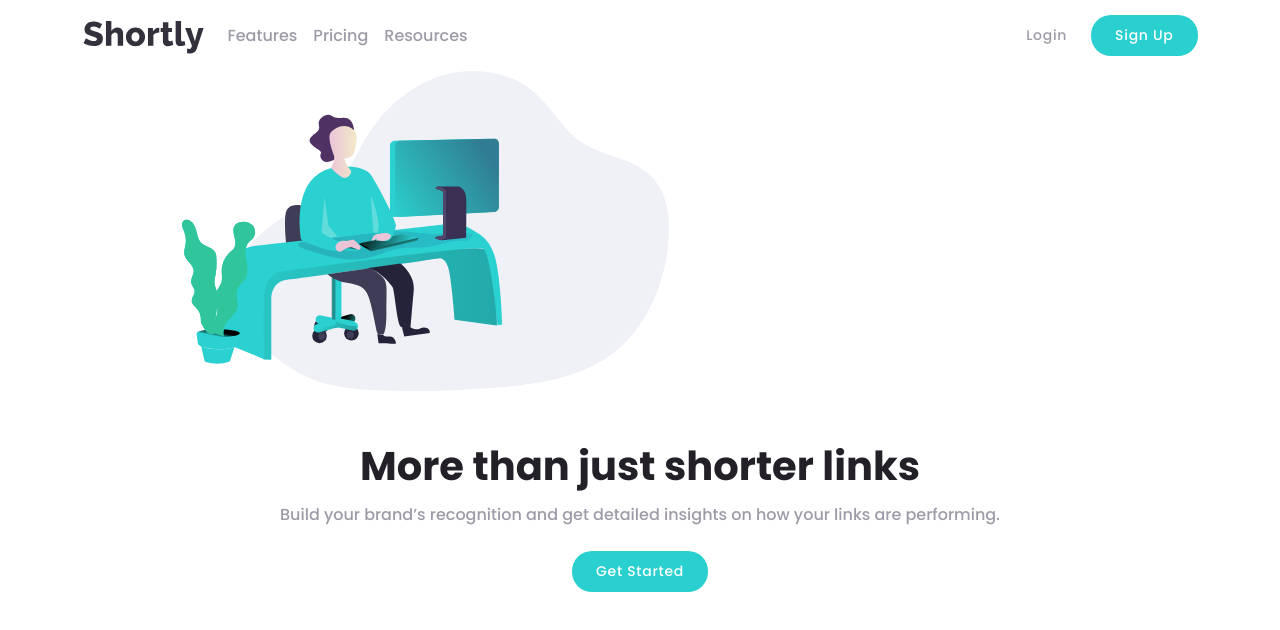
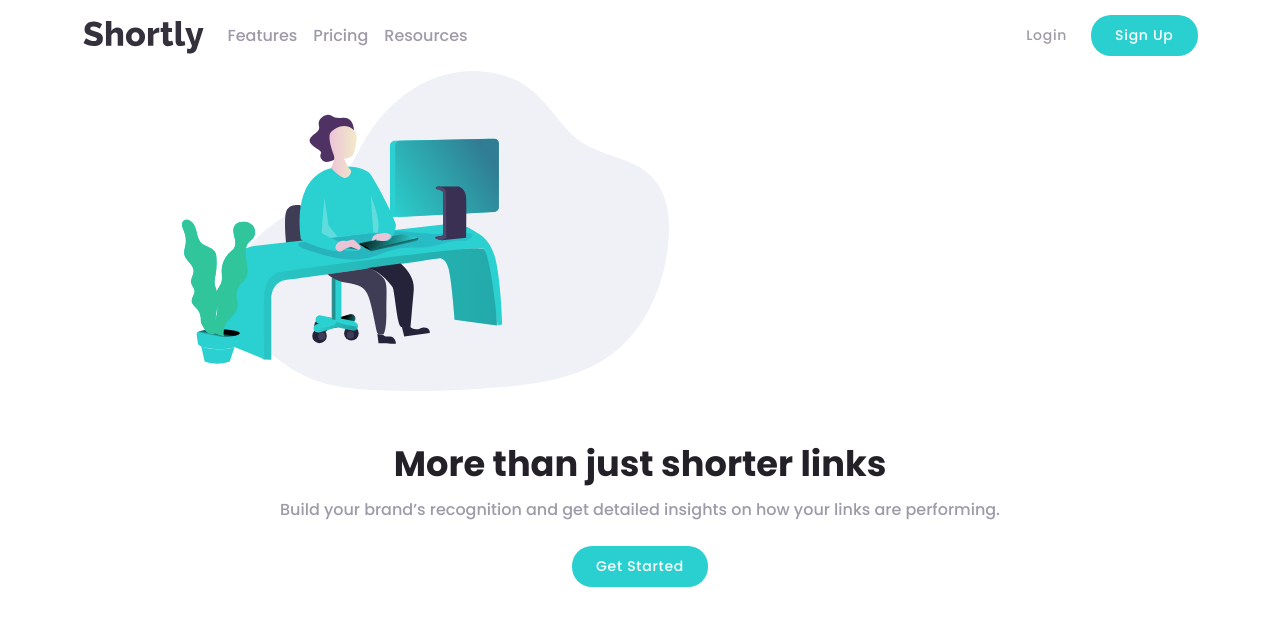
Before and after one commit to OlehTovkaniuk/url-short-fm, a React (Create React App) app: page / in a window 1280 px wide. Shown: the top 630 px of the page. Built offline with nearby package versions, Linux system fonts and the light colour scheme.

Commit message:
reduced showcase heading size

```diff
--- a/src/components/home/Showcase.jsx
+++ b/src/components/home/Showcase.jsx
@@ -25,7 +25,7 @@ const WrapperContent = styled.div`
 `;
 
 const StyledHeading = styled.h1`
-    font-size: 2.5em;
+    font-size: 2.2em;
     text-align: center;
     max-width: 80%;
     margin: 45vh auto 0;
```
